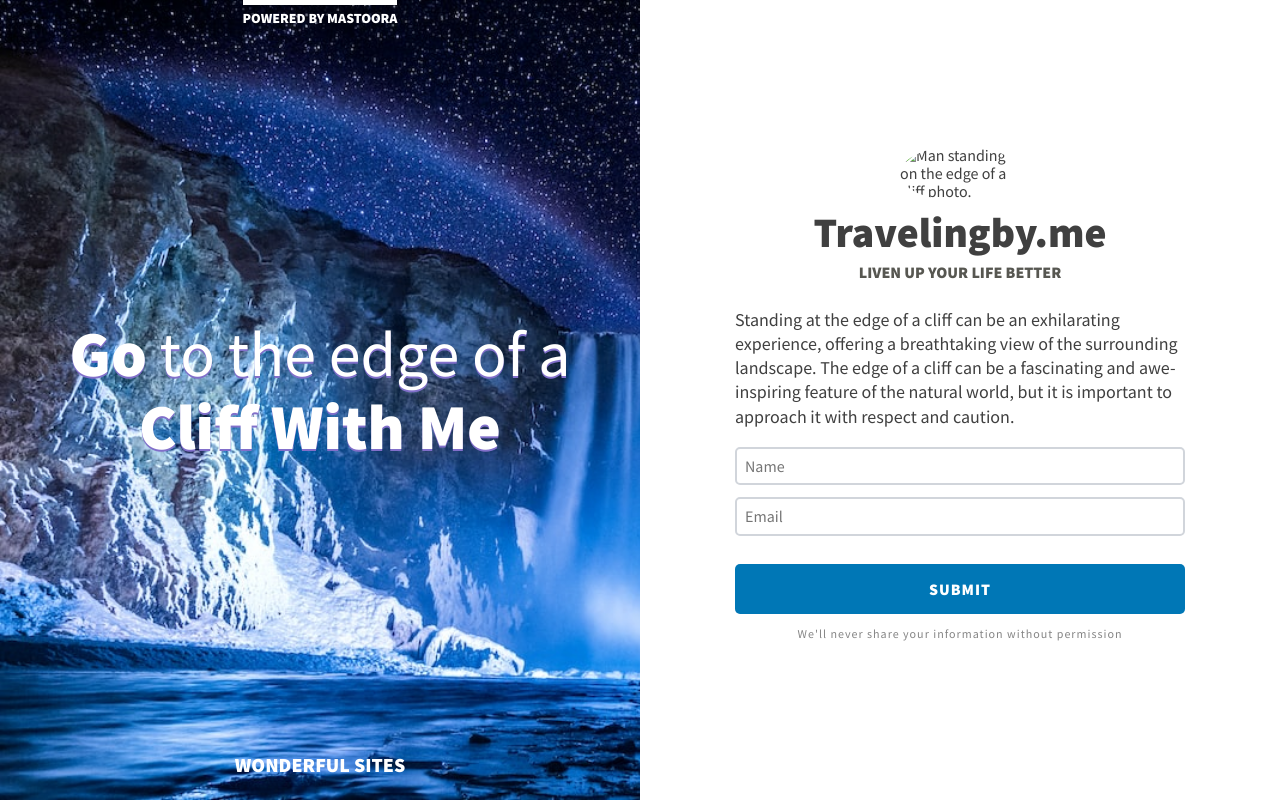
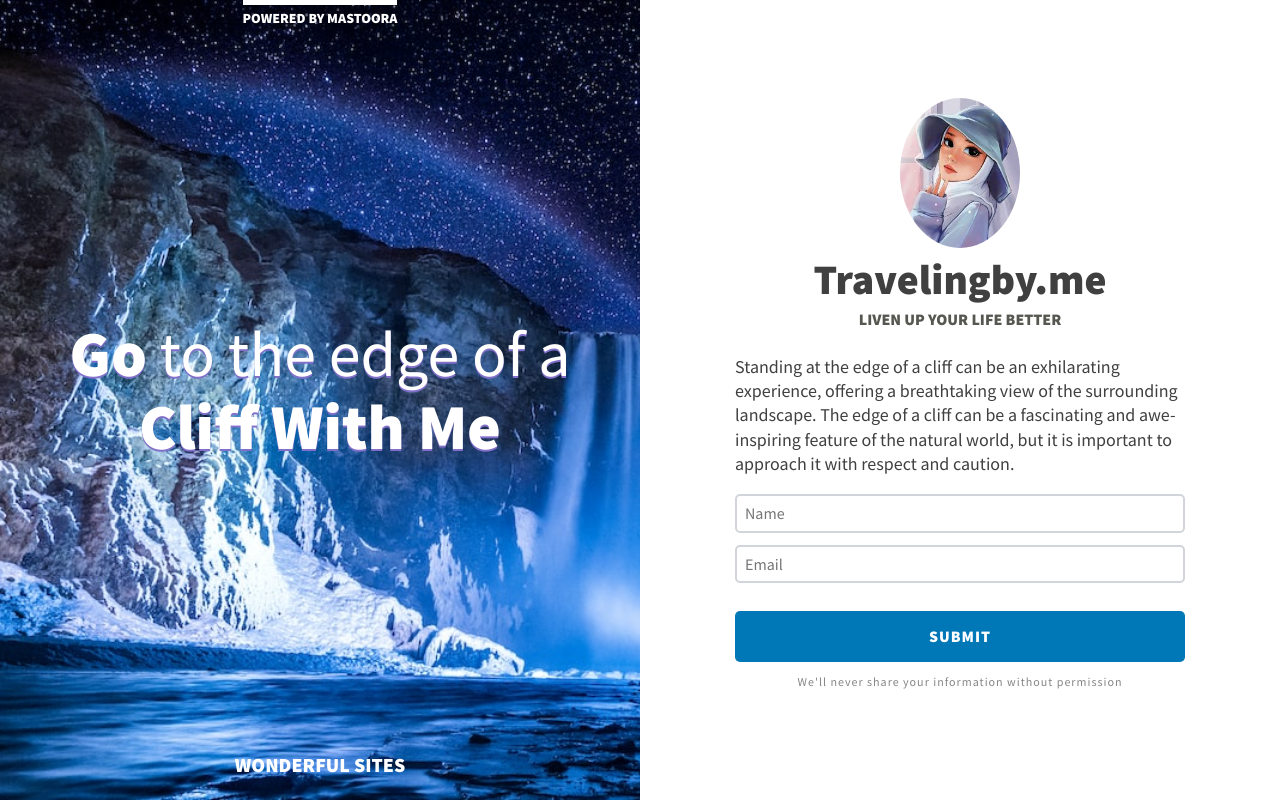
Before and after one commit to MastooraTurkmen/Wonderful-Site, a website built with Vite: page index.html in a window 1280 px wide. Built offline with nearby package versions, Linux system fonts and the light colour scheme; files whose address does not match are found by name.

Commit message:
first commit

```diff
--- a/index.html
+++ b/index.html
@@ -15,7 +15,7 @@
         </section>
 
         <main class="main-content">
-            <img class="img-main" src="Pretty.png" alt="Man standing on the edge of a cliff photo.">
+            <img class="img-main" src="images.jpg" alt="Man standing on the edge of a cliff photo.">
             <h2>Travelingby.me</h2>
             <span class="subheading">Liven up your life better</span>
 
```
